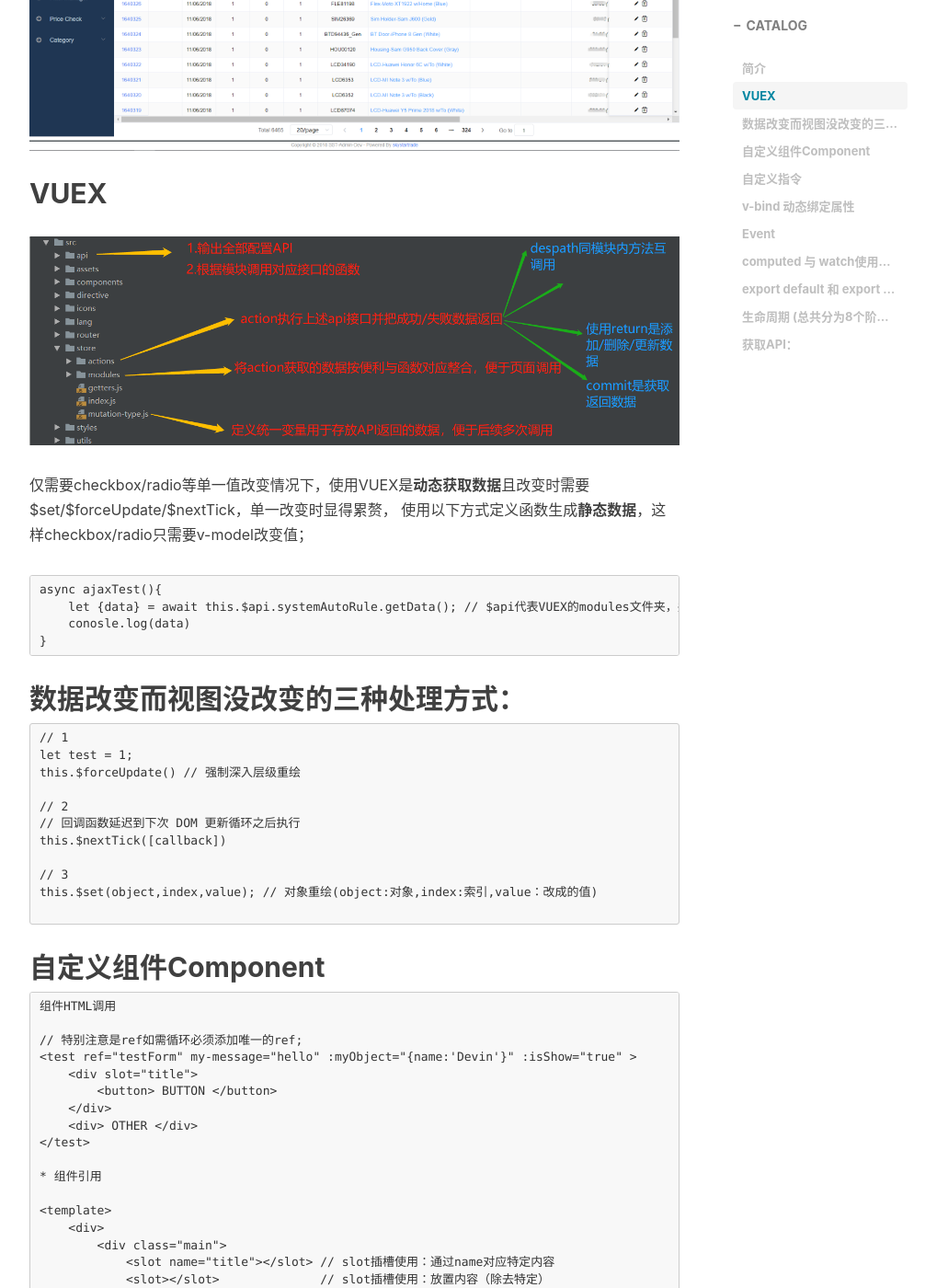
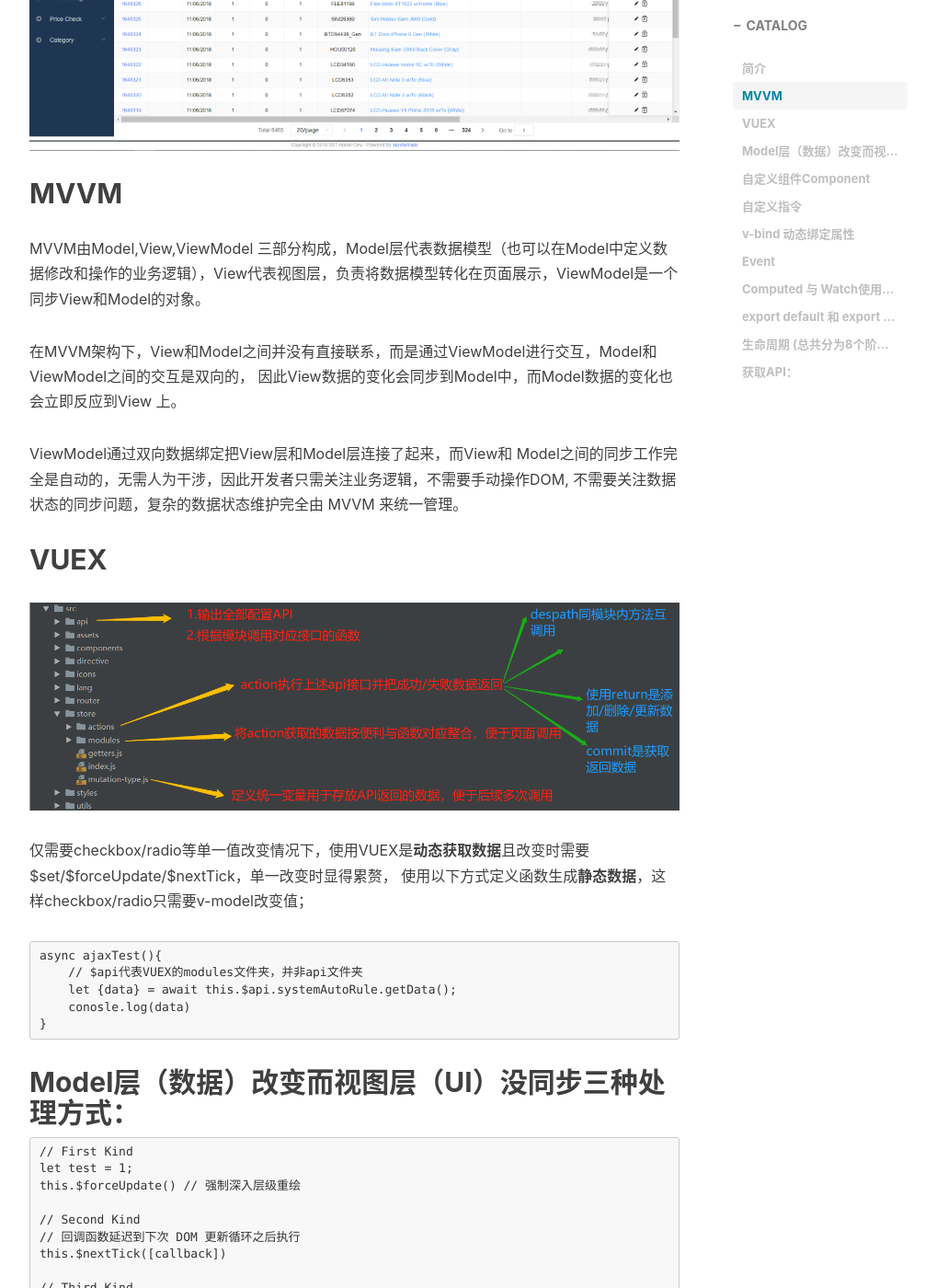
Before and after one commit to devin-huang/devin-huang.github.io, a Jekyll site: the page built from _posts/2017-08-01-Vue开发.md, in a window 1280 px wide and 1400 px high, scrolled down 1117 px. Shown: the whole window at 92% size, without its empty margins (233-1239 px from the left). Built offline with Jekyll 4.4.1, drawn with Linux system fonts in a browser that asks for light colours; nearby versions of some CDN libraries; comment, search, counter and statistics services are not loaded; some of the changed text lies outside the part shown.

Commit message:
Update 2017-08-01-Vue开发.md

````diff
--- a/_posts/2017-08-01-Vue开发.md
+++ b/_posts/2017-08-01-Vue开发.md
@@ -24,6 +24,13 @@ axios : src/utils/http.js 用于封装axios异步GET/POST/DELETE等方式获取
 
 ![](/img/pubilc/vue-po.png)
 
+## MVVM
+MVVM由Model,View,ViewModel 三部分构成，Model层代表数据模型（也可以在Model中定义数据修改和操作的业务逻辑），View代表视图层，负责将数据模型转化在页面展示，ViewModel是一个同步View和Model的对象。
+
+在MVVM架构下，View和Model之间并没有直接联系，而是通过ViewModel进行交互，Model和ViewModel之间的交互是双向的， 因此View数据的变化会同步到Model中，而Model数据的变化也会立即反应到View 上。
+
+ViewModel通过双向数据绑定把View层和Model层连接了起来，而View和 Model之间的同步工作完全是自动的，无需人为干涉，因此开发者只需关注业务逻辑，不需要手动操作DOM, 不需要关注数据状态的同步问题，复杂的数据状态维护完全由 MVVM 来统一管理。
+
 ## VUEX
 
 ![](/img/pubilc/vuex2.png)
@@ -33,23 +40,24 @@ axios : src/utils/http.js 用于封装axios异步GET/POST/DELETE等方式获取
 
 ```
 async ajaxTest(){
-    let {data} = await this.$api.systemAutoRule.getData(); // $api代表VUEX的modules文件夹，并非api文件夹
+    // $api代表VUEX的modules文件夹，并非api文件夹
+    let {data} = await this.$api.systemAutoRule.getData();
     conosle.log(data)
 }
 ```
 
-## 数据改变而视图没改变的三种处理方式：
+## Model层（数据）改变而视图层（UI）没同步三种处理方式：
 
 ```
-// 1
+// First Kind
 let test = 1;
 this.$forceUpdate() // 强制深入层级重绘
 
-// 2
+// Second Kind
 // 回调函数延迟到下次 DOM 更新循环之后执行
 this.$nextTick([callback])
 
-// 3
+// Third Kind
 this.$set(object,index,value); // 对象重绘(object:对象,index:索引,value：改成的值)
 
 ```
@@ -154,7 +162,7 @@ Vue.directive('line-inserted', {
 
 特殊属性class
 
-方法1. `:class='[red,blue]'` -> 使用对应的Class集合 ;
+方法1. `:class='[red,blue]'`
 
 方法2. `:class='{ red:false , blue:true }'`;
 
@@ -173,7 +181,7 @@ Vue.directive('line-inserted', {
 键盘事件 -> JS键码获取keyCode -> $event.keyCode ;
 
 
-## computed 与 watch使用与区别
+## Computed 与 Watch使用与区别
 
 computed是计算属性，依赖其它的属性计算得出最后的第三方值（自动侦听依赖其它的值改变而触发）
 
@@ -207,7 +215,7 @@ export与export default均可用于导出常量、函数、文件、模块等 (e
 
 ## 生命周期 (总共分为8个阶段创建前/后，载入前/后，更新前/后，销毁前/后)
 
-由于vue是写在onload中所以不存在jquery的onready & onload说法，但是还是vue自身的加载顺序，一般文档时就载入用黑下划线的事件；
+由于VUE是写在onload中所以不存在jquery的onready & onload说法，仍存在VUE自身DOM/数据生命周期，一般文档时就载入用黑下划线的事件；
 
 推荐参考：https://segmentfault.com/a/1190000008010666
 
````
